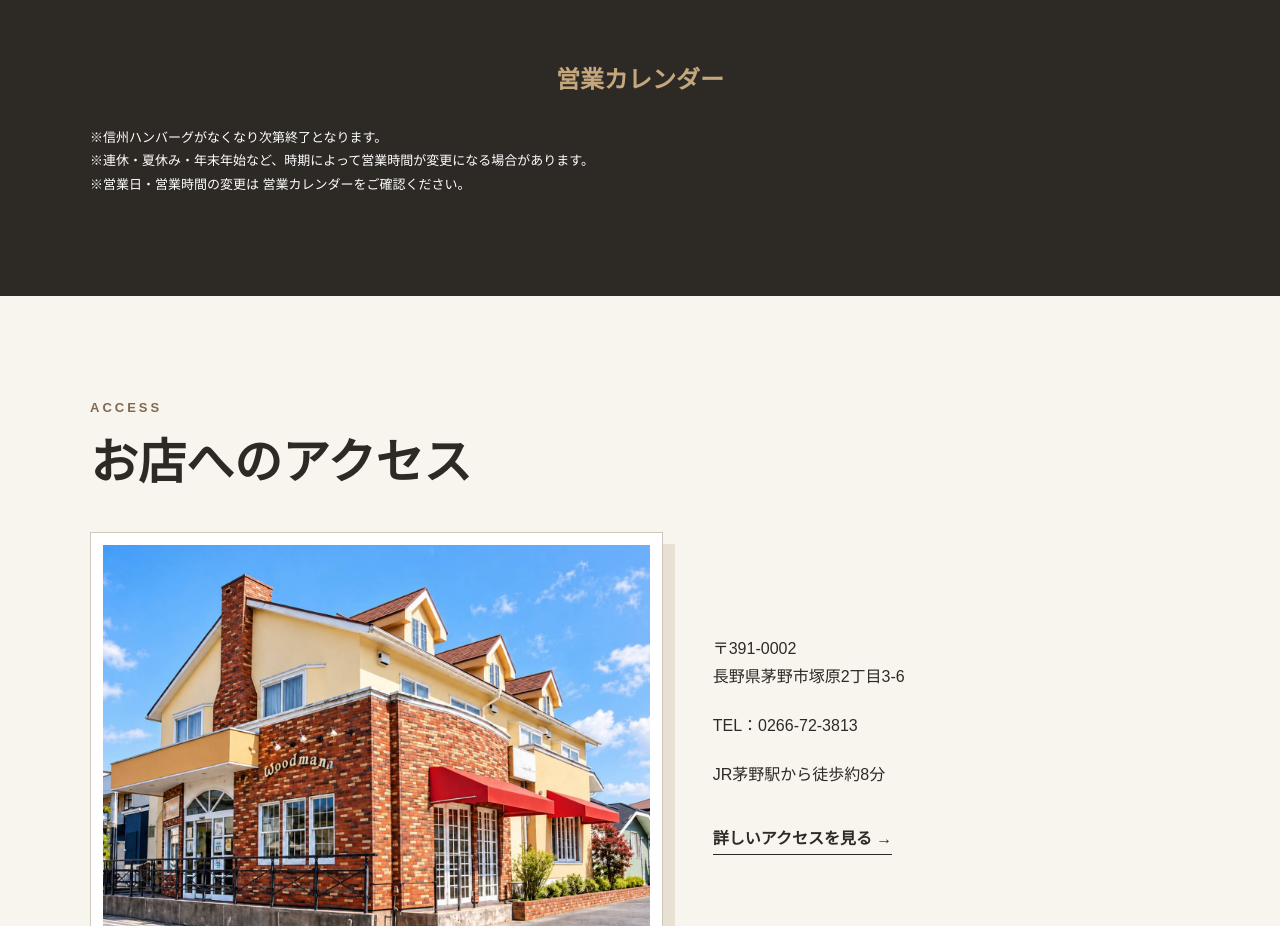
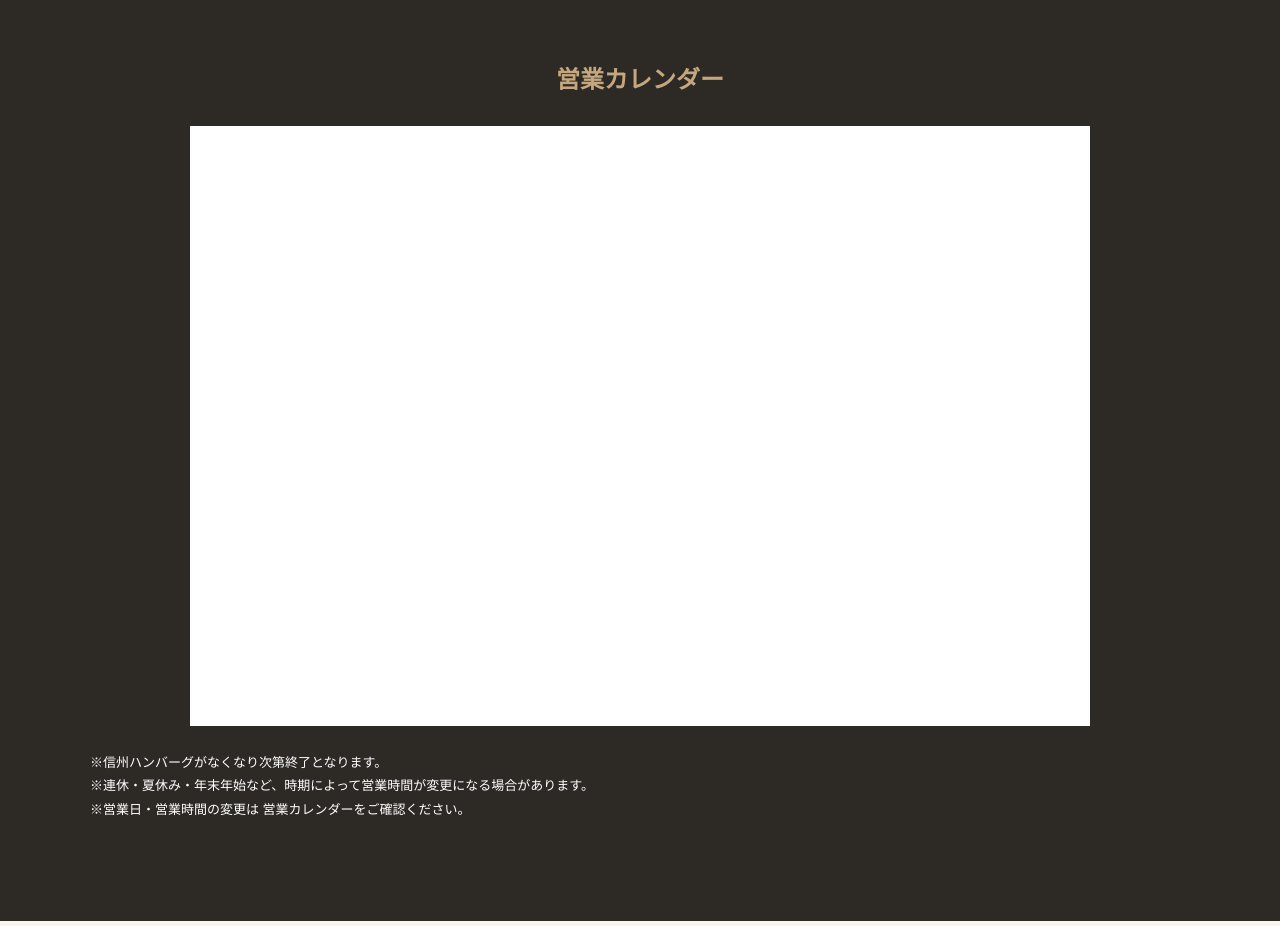
Before and after one commit to woodmanplus-nagano/woodmanplus, a plain HTML site: page index.html in a window 1280 px wide. Shown: the part 2627-3553 px from the top of the page. Drawn offline with Linux system fonts and the light colour scheme.

Commit message:
index.html
カレンダーのリンクを入れたい

```diff
--- a/index.html
+++ b/index.html
@@ -583,10 +583,8 @@
 
                     <div class="calendar-frame">
 
-                        <!--
-                            ここにGoogleカレンダーの
-                            iframeを貼り付ける
-                        -->
+                        <iframe src="https://google.com【カレンダーID】&ctz=Asia%2FTokyo" style="border: 0" width="100%" height="600" frameborder="0" scrolling="no"></iframe>
+
 
                     </div>
 
```
